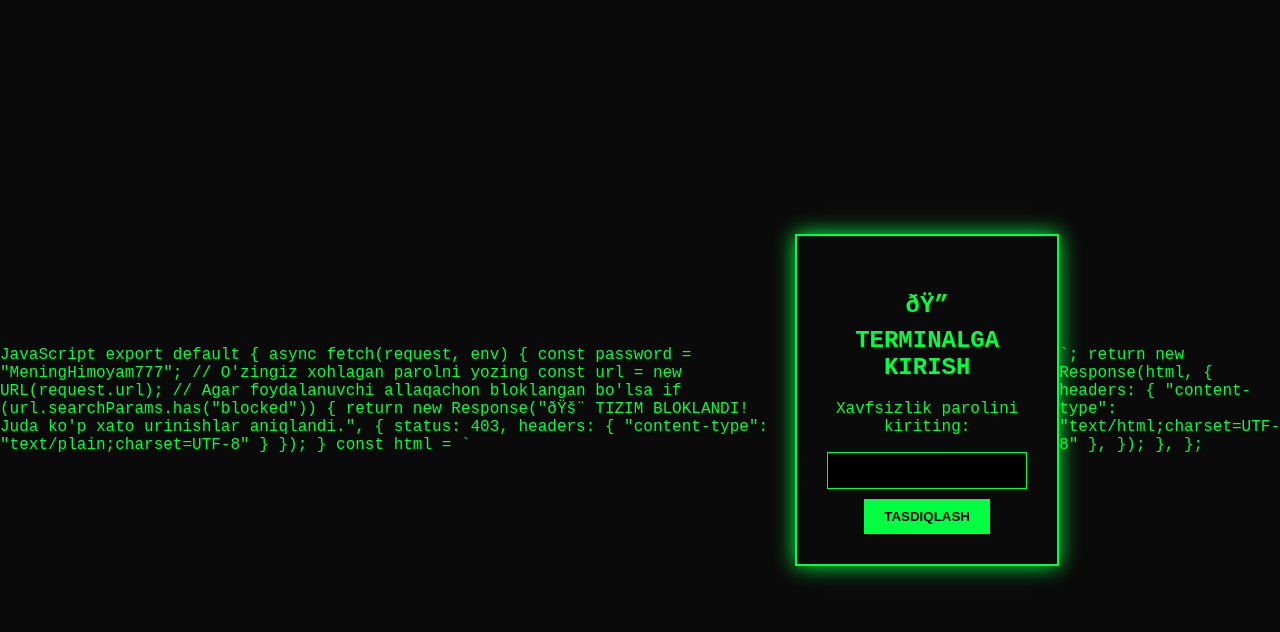
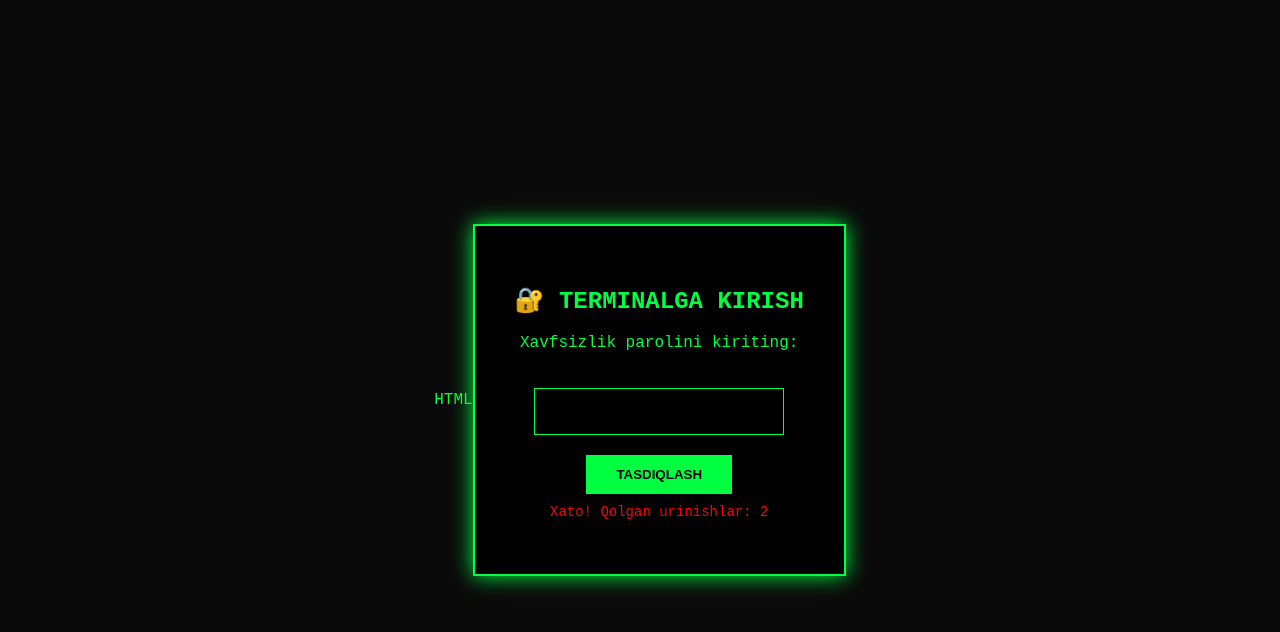
Before and after one commit to analyst-sh-1/Mening-Saytim, a plain HTML site: page index.html in a window 1280 px wide. Both pictures are taken after a click on the button "TASDIQLASH". Drawn offline with Linux system fonts and the light colour scheme.

Commit message:
Update index.html

```diff
--- a/index.html
+++ b/index.html
@@ -1,68 +1,89 @@
-JavaScript
-export default {
-  async fetch(request, env) {
-    const password = "MeningHimoyam777"; // O'zingiz xohlagan parolni yozing
-    const url = new URL(request.url);
-
-    // Agar foydalanuvchi allaqachon bloklangan bo'lsa
-    if (url.searchParams.has("blocked")) {
-      return new Response("🚨 TIZIM BLOKLANDI! Juda ko'p xato urinishlar aniqlandi.", {
-        status: 403,
-        headers: { "content-type": "text/plain;charset=UTF-8" }
-      });
-    }
-
-    const html = `
+HTML
 <!DOCTYPE html>
-      <html>
+<html lang="uz">
 <head>
+    <meta charset="UTF-8">
     <title>Kiber-Laboratoriya</title>
     <style>
-          body { background: #0a0a0a; color: #00ff41; font-family: 'Courier New', monospace; display: flex; justify-content: center; align-items: center; height: 100vh; margin: 0; }
-          .box { border: 2px solid #00ff41; padding: 30px; box-shadow: 0 0 20px #00ff41; text-align: center; }
-          input { background: #000; color: #00ff41; border: 1px solid #00ff41; padding: 10px; width: 200px; margin-bottom: 10px; }
-          button { background: #00ff41; color: #000; border: none; padding: 10px 20px; cursor: pointer; font-weight: bold; }
+        body {
+            background: #0a0a0a;
+            color: #00ff41;
+            font-family: 'Courier New', monospace;
+            display: flex;
+            justify-content: center;
+            align-items: center;
+            height: 100vh;
+            margin: 0;
+            overflow: hidden;
+        }
+        .box {
+            border: 2px solid #00ff41;
+            padding: 40px;
+            box-shadow: 0 0 20px #00ff41;
+            text-align: center;
+            background: rgba(0, 0, 0, 0.9);
+        }
+        input {
+            background: #000;
+            color: #00ff41;
+            border: 1px solid #00ff41;
+            padding: 12px;
+            width: 250px;
+            margin: 20px 0;
+            font-size: 18px;
+            outline: none;
+        }
+        button {
+            background: #00ff41;
+            color: #000;
+            border: none;
+            padding: 12px 30px;
+            cursor: pointer;
+            font-weight: bold;
+            text-transform: uppercase;
+        }
         button:hover { background: #00cc33; }
+        #status { font-size: 14px; margin-top: 10px; }
     </style>
 </head>
 <body>
+
     <div id="login" class="box">
         <h2>🔐 TERMINALGA KIRISH</h2>
-          <p id="msg">Xavfsizlik parolini kiriting:</p>
-          <input type="password" id="pass"><br>
-          <button onclick="check()">TASDIQLASH</button>
+        <p>Xavfsizlik parolini kiriting:</p>
+        <input type="password" id="pass" autofocus><br>
+        <button onclick="check()">Tasdiqlash</button>
+        <p id="status"></p>
     </div>
 
     <div id="content" style="display:none;" class="box">
         <h2>🚀 SALOM, USTOZ!</h2>
         <p>Laboratoriya holati: <span style="color:white">XAVFSIZ</span></p>
-          <p>Barcha tizimlar normal ishlamoqda.</p>
+        <p>Tizim to'liq himoya ostida.</p>
     </div>
 
     <script>
         let attempts = 0;
+        const secret = "MeningHimoyam777";
+
         function check() {
             let input = document.getElementById("pass").value;
-            if (input === "${password}") {
+            let status = document.getElementById("status");
+
+            if (input === secret) {
                 document.getElementById("content").style.display = "block";
                 document.getElementById("login").style.display = "none";
             } else {
                 attempts++;
                 if (attempts >= 3) {
-                alert("DIQQAT! Hujum aniqlandi. Kirish yopildi.");
-                window.location.href = window.location.href + "?blocked=true";
+                    alert("DIQQAT! Hujum aniqlandi. Tizim bloklandi.");
+                    document.body.innerHTML = "<h1 style='color:red; text-align:center; width:100%'>🚨 TIZIMDAN CHETLATILDINGIZ! 🚨</h1>";
                 } else {
-                alert("Xato! Qolgan urinishlar: " + (3 - attempts));
+                    status.innerHTML = "Xato! Qolgan urinishlar: " + (3 - attempts);
+                    status.style.color = "red";
                 }
             }
         }
     </script>
 </body>
 </html>
-    `;
-
-    return new Response(html, {
-      headers: { "content-type": "text/html;charset=UTF-8" },
-    });
-  },
-};
```
Lines whose indentation alone changed are shown as unchanged.
